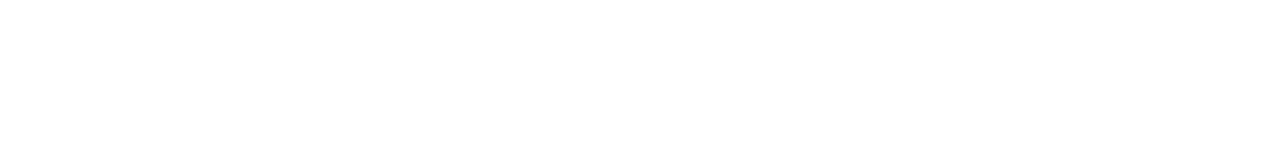
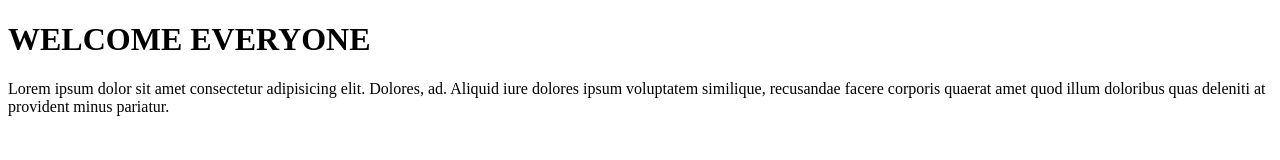
Before and after one commit to Rakshya-04/html-css-website, a plain HTML site: page index.html in a window 1280 px wide. Drawn offline with Linux system fonts and the light colour scheme.

Commit message:
add heading and paragraph tag

```diff
--- a/index.html
+++ b/index.html
@@ -6,6 +6,9 @@
     <title>Document</title>
 </head>
 <body>
-
+    <h1>WELCOME EVERYONE</h1>
+    <P>Lorem ipsum dolor sit amet consectetur adipisicing elit.
+         Dolores, ad. Aliquid iure dolores ipsum voluptatem similique, recusandae
+         facere corporis quaerat amet quod illum doloribus quas deleniti at provident minus pariatur.</P>
 </body>
 </html>
```
